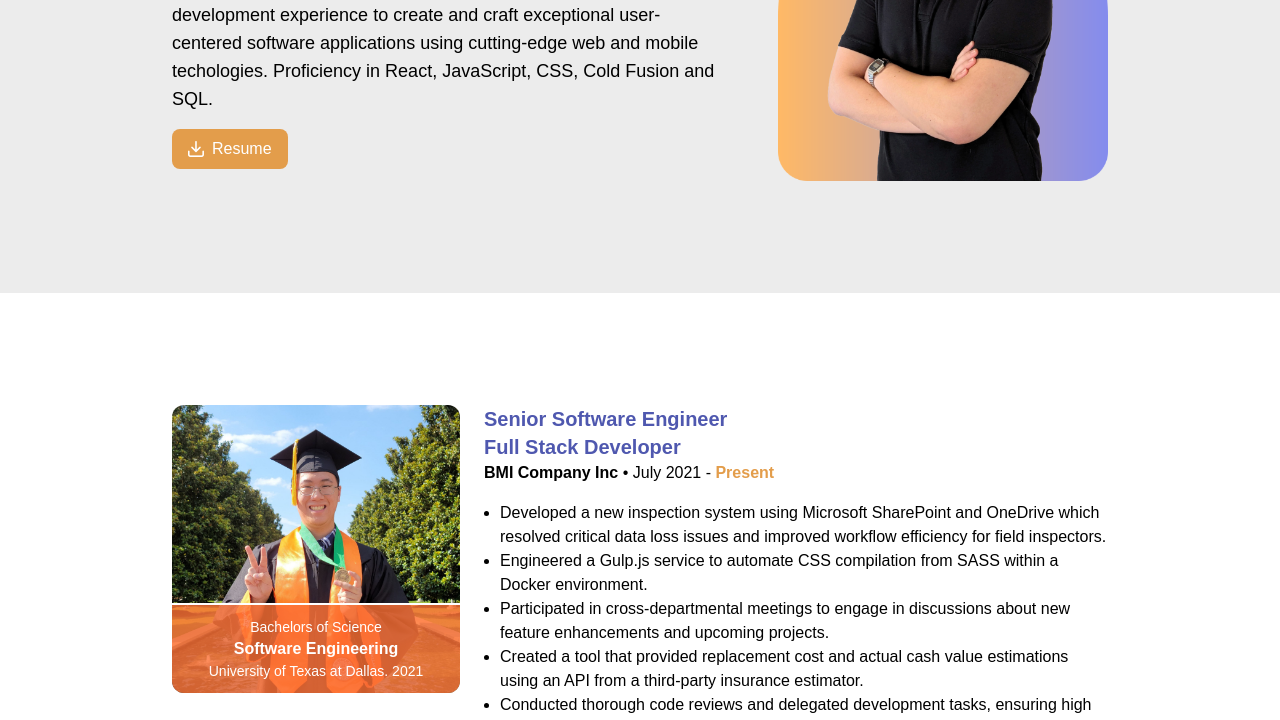
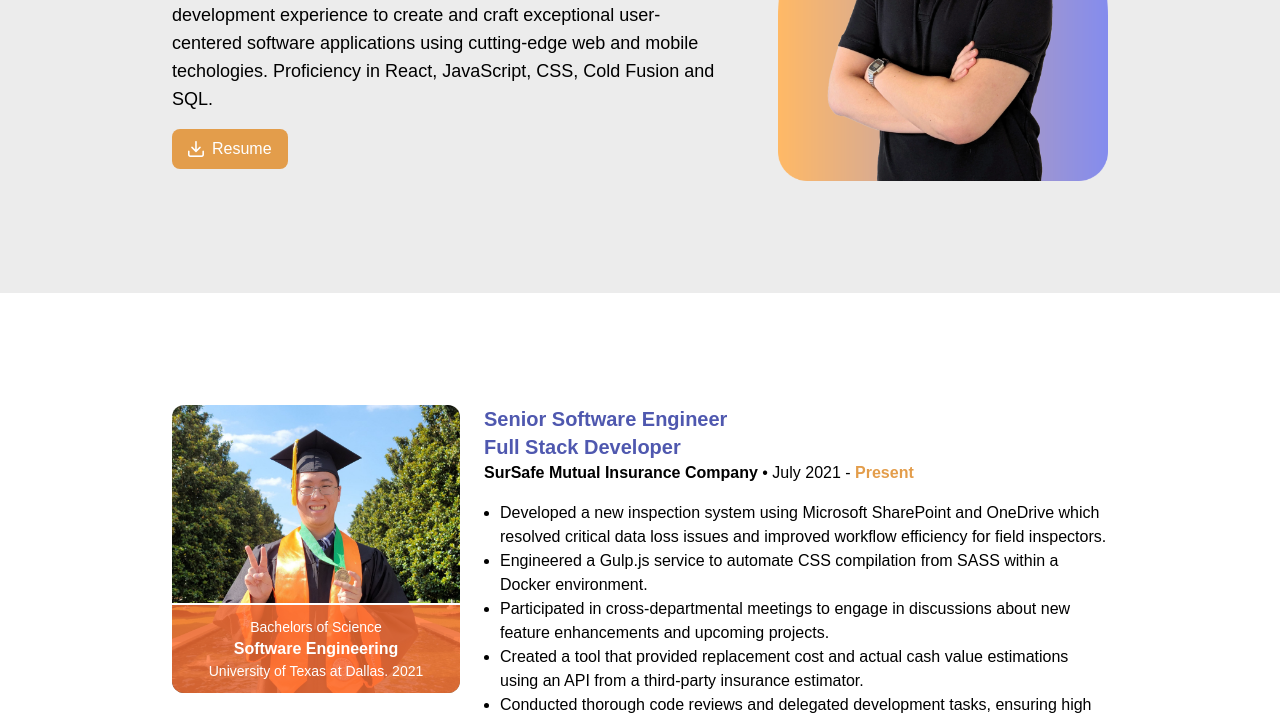
Before and after one commit to wchan1097/wchan1097.github.io, a website: page index.html in a window 1280 px wide. Shown: the part 363-1083 px from the top of the page. Drawn offline with Linux system fonts and the light colour scheme.

Commit message:
company name change

```diff
--- a/index.html
+++ b/index.html
@@ -89,7 +89,7 @@
 				</h3>
 
 				<h4 class="mb-4 text-center md:text-start">
-					<strong>BMI Company Inc</strong> •
+					<strong>SurSafe Mutual Insurance Company</strong> •
 					July 2021 -
 					<span class="font-bold" style="color: var(--yellow)">Present</span>
 				</h4>
```
